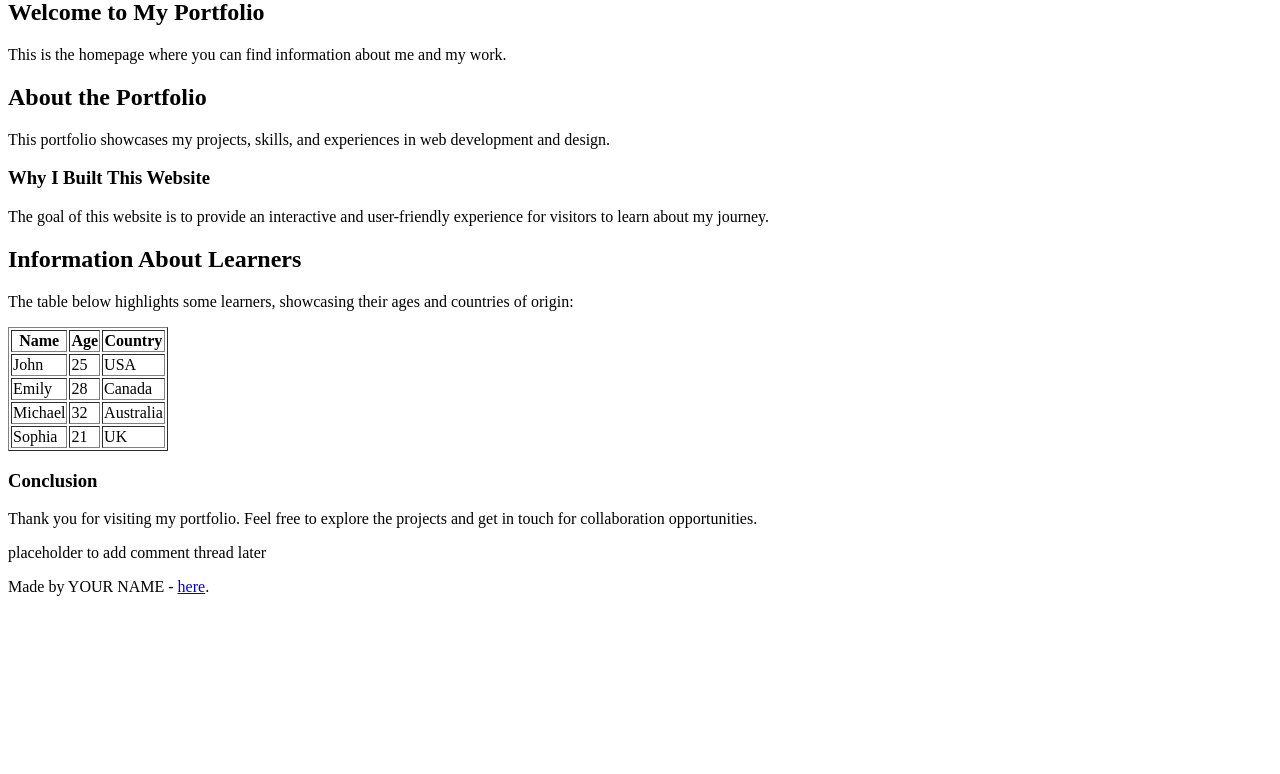
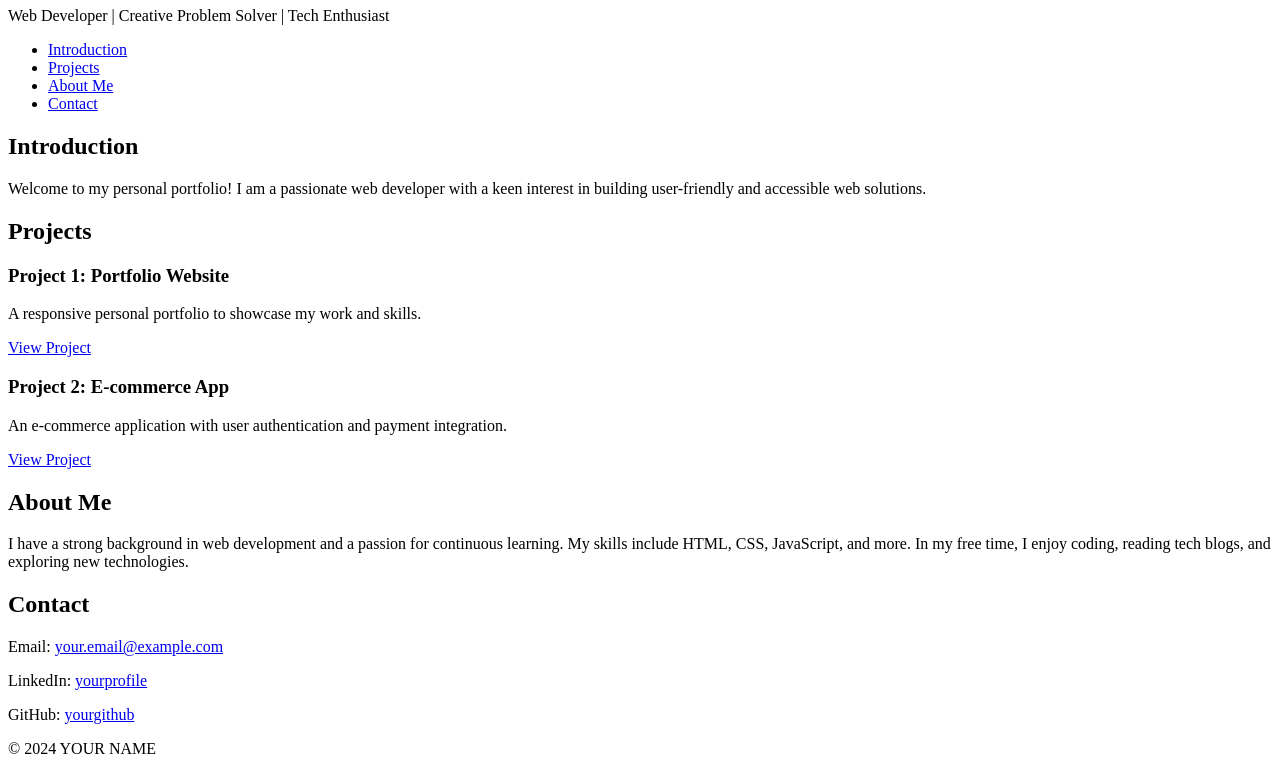
Before and after one commit to AnasRiadi/My_First_Portfolio, a plain HTML site: page html_basic/index.html in a window 1280 px wide. Shown: the part 73-847 px from the top of the page. Before the commit the page ends 800 px from the top, so only its background shows below. Drawn offline with Linux system fonts and the light colour scheme.

Commit message:
index.html

```diff
--- a/html_basic/index.html
+++ b/html_basic/index.html
@@ -3,70 +3,52 @@
 <head>
     <meta charset="UTF-8">
     <meta name="viewport" content="width=device-width, initial-scale=1.0">
-    <title>Index</title>
+    <title>YOUR NAME - Personal Portfolio</title>
 </head>
 <body>
     <header>
+        <h1>YOUR NAME</h1>
+        <p>Web Developer | Creative Problem Solver | Tech Enthusiast</p>
+    </header>
+    <nav>
         <ul>
-            <li><a href="index.html">Home</a></li>
-            <li><a href="tweets.html">Tweets</a></li>
+            <li><a href="#introduction">Introduction</a></li>
+            <li><a href="#projects">Projects</a></li>
+            <li><a href="#about">About Me</a></li>
+            <li><a href="#contact">Contact</a></li>
         </ul>
-    </header>
+    </nav>
     <main>
-        <article>
-            <h1>Welcome to My Portfolio</h1>
-            <p>This is the homepage where you can find information about me and my work.</p>
-
-            <h2>About the Portfolio</h2>
-            <p>This portfolio showcases my projects, skills, and experiences in web development and design.</p>
-
-            <h3>Why I Built This Website</h3>
-            <p>The goal of this website is to provide an interactive and user-friendly experience for visitors to learn about my journey.</p>
-
-            <h2>Information About Learners</h2>
-            <p>The table below highlights some learners, showcasing their ages and countries of origin:</p>
-
-            <table border="1">
-                <thead>
-                    <tr>
-                        <th>Name</th>
-                        <th>Age</th>
-                        <th>Country</th>
-                    </tr>
-                </thead>
-                <tbody>
-                    <tr>
-                        <td>John</td>
-                        <td>25</td>
-                        <td>USA</td>
-                    </tr>
-                    <tr>
-                        <td>Emily</td>
-                        <td>28</td>
-                        <td>Canada</td>
-                    </tr>
-                    <tr>
-                        <td>Michael</td>
-                        <td>32</td>
-                        <td>Australia</td>
-                    </tr>
-                    <tr>
-                        <td>Sophia</td>
-                        <td>21</td>
-                        <td>UK</td>
-                    </tr>
-                </tbody>
-            </table>
-
-            <h3>Conclusion</h3>
-            <p>Thank you for visiting my portfolio. Feel free to explore the projects and get in touch for collaboration opportunities.</p>
-        </article>
-        <aside>
-            <p>placeholder to add comment thread later</p>
-        </aside>
+        <section id="introduction">
+            <h2>Introduction</h2>
+            <p>Welcome to my personal portfolio! I am a passionate web developer with a keen interest in building user-friendly and accessible web solutions.</p>
+        </section>
+        <section id="projects">
+            <h2>Projects</h2>
+            <article class="project">
+                <h3>Project 1: Portfolio Website</h3>
+                <p>A responsive personal portfolio to showcase my work and skills.</p>
+                <a href="https://example.com/project1" target="_blank">View Project</a>
+            </article>
+            <article class="project">
+                <h3>Project 2: E-commerce App</h3>
+                <p>An e-commerce application with user authentication and payment integration.</p>
+                <a href="https://example.com/project2" target="_blank">View Project</a>
+            </article>
+        </section>
+        <section id="about">
+            <h2>About Me</h2>
+            <p>I have a strong background in web development and a passion for continuous learning. My skills include HTML, CSS, JavaScript, and more. In my free time, I enjoy coding, reading tech blogs, and exploring new technologies.</p>
+        </section>
+        <section id="contact">
+            <h2>Contact</h2>
+            <p>Email: <a href="mailto:your.email@example.com">your.email@example.com</a></p>
+            <p>LinkedIn: <a href="https://linkedin.com/in/yourprofile" target="_blank">yourprofile</a></p>
+            <p>GitHub: <a href="https://github.com/yourgithub" target="_blank">yourgithub</a></p>
+        </section>
     </main>
     <footer>
-        <p>Made by YOUR NAME - <a href="https://example.com" target="_blank">here</a>.</p>
+        <p>&copy; 2024 YOUR NAME</p>
     </footer>
 </body>
 </html>
```
